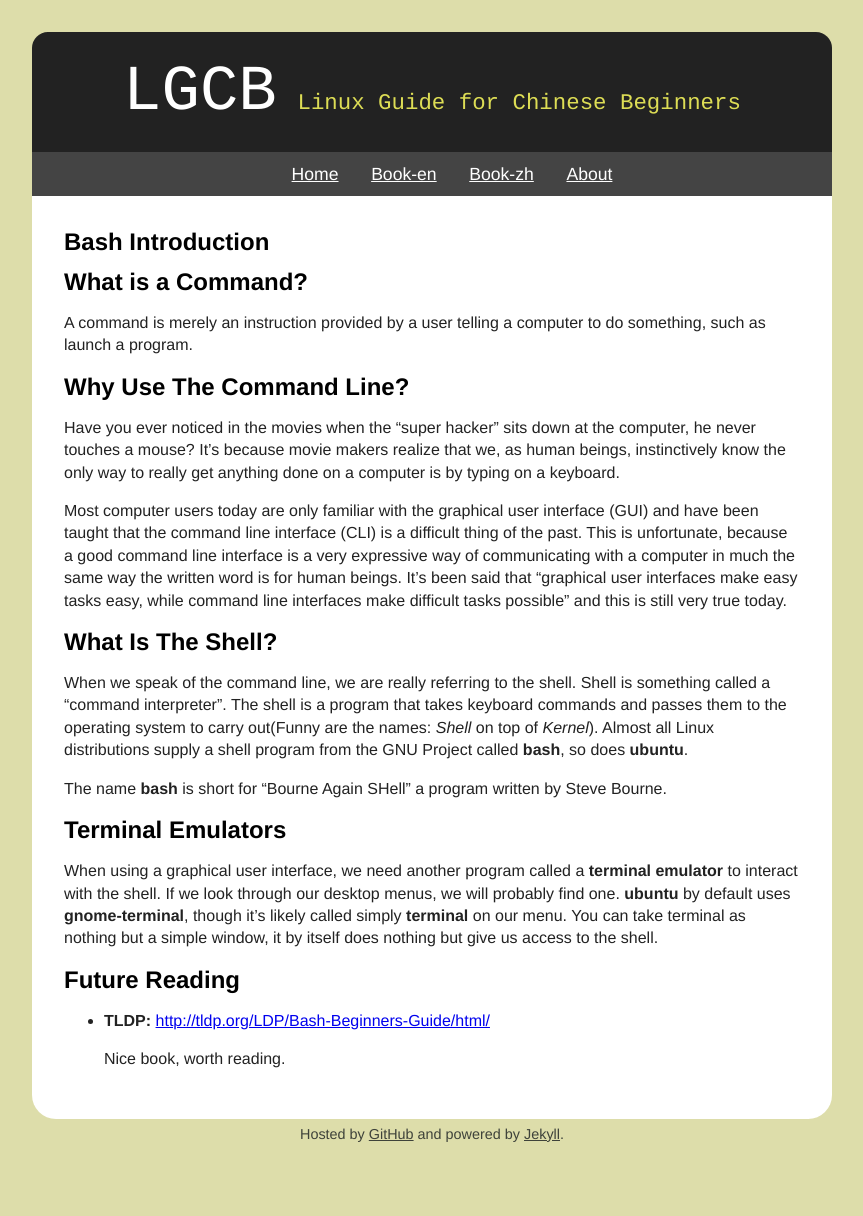
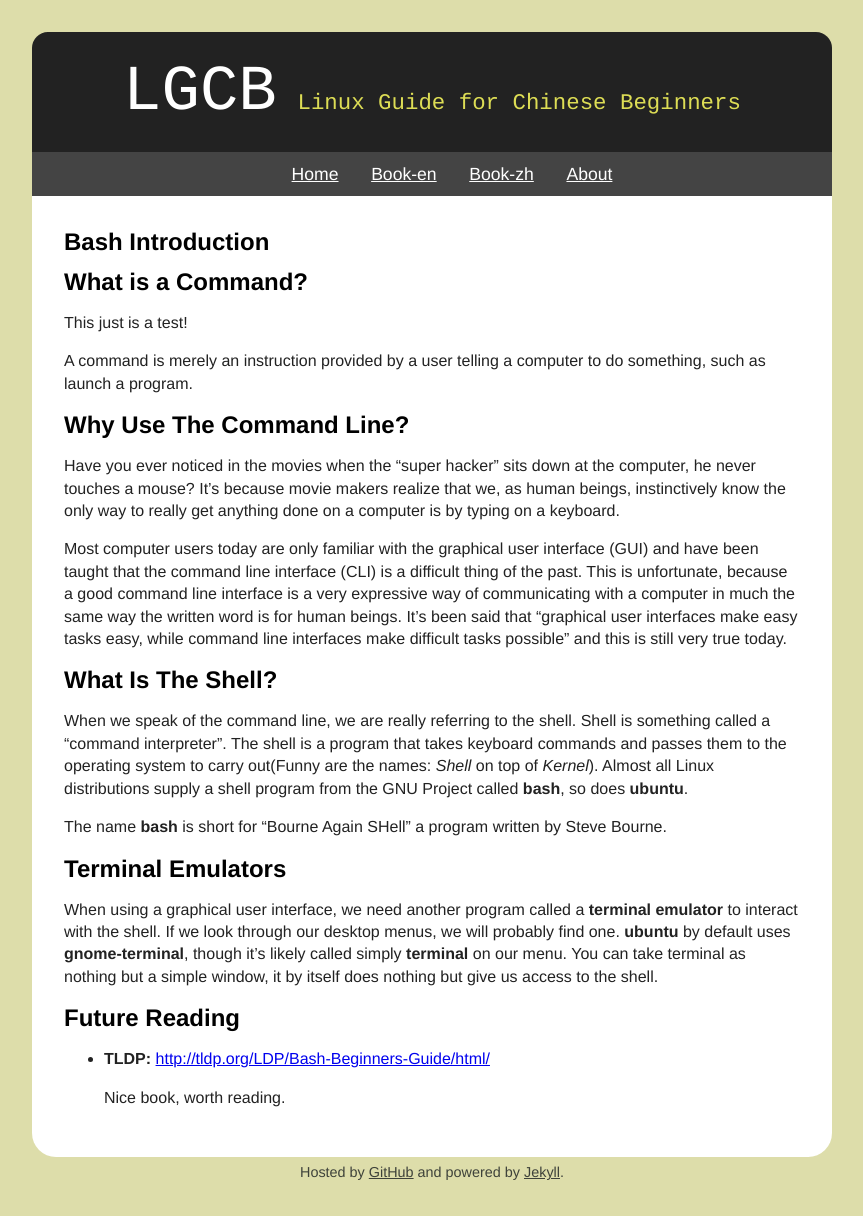
Before and after one commit to happypeter/LGCB, a Jekyll site: the page built from book/bash_intro.md, in a window 1280 px wide. Shown: the whole page, without its empty margins (208-1071 px from the left). Built offline with Jekyll 4.4.1, drawn with Linux system fonts in a browser that asks for light colours; Markdown is read by kramdown in place of the engine named in the settings; before the commit the page ends 1178 px from its top, so only the background shows below that.

Commit message:
Update bash_intro.md
this just is a test ,for I have look your video.can you help me with committing it?

```diff
--- a/book/bash_intro.md
+++ b/book/bash_intro.md
@@ -3,6 +3,8 @@ layout: book
 title: Bash Introduction
 ---
 ## What is a Command?
+
+This just is a test!
 
 A command is merely an instruction provided by a user telling a computer to do
 something, such as launch a program.
```
